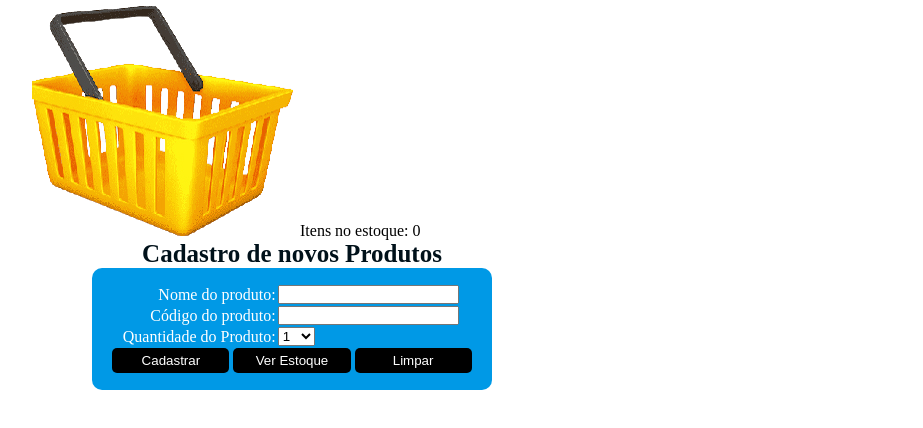
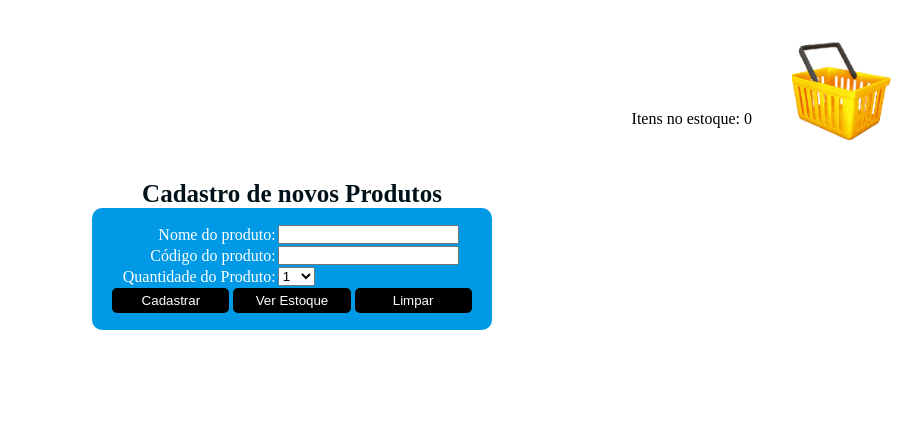
Before and after one commit to Jerfferson-Rodrigues/Sistema-de-estoque, a plain HTML site: page Estoque/index.html in a window 1280 px wide. Shown: the whole page, without its empty margins (348-1271 px from the left). Drawn offline with Linux system fonts and the light colour scheme.

Commit message:
commit up1

```diff
--- a/Estoque/css/style.css
+++ b/Estoque/css/style.css
@@ -4,6 +4,17 @@
 }
 .alinharRotulos{
     text-align: right;
+}
+img{
+    display: flex;
+    width: 100px;
+    height: 100px;
+    float: right;
+    padding: 40px;
+}
+p{
+    margin-top: 110px;
+    float: right;
 }
 .alinhabtns{
     width: 32%;
@@ -14,13 +25,14 @@
     border-radius: 5px;
     cursor: pointer;
 }
-.cesta{
+/* .cesta{
     width: 900px;
     float: right;
 }
-.cesta p{
+*/
+/* .cesta {
     display: inline;
-}
+} */
 table{
     clear: both;
     background-color: #0099e6;
```
Also changed, not shown: Estoque/index.html (line endings or trailing spaces), 1 other file.
